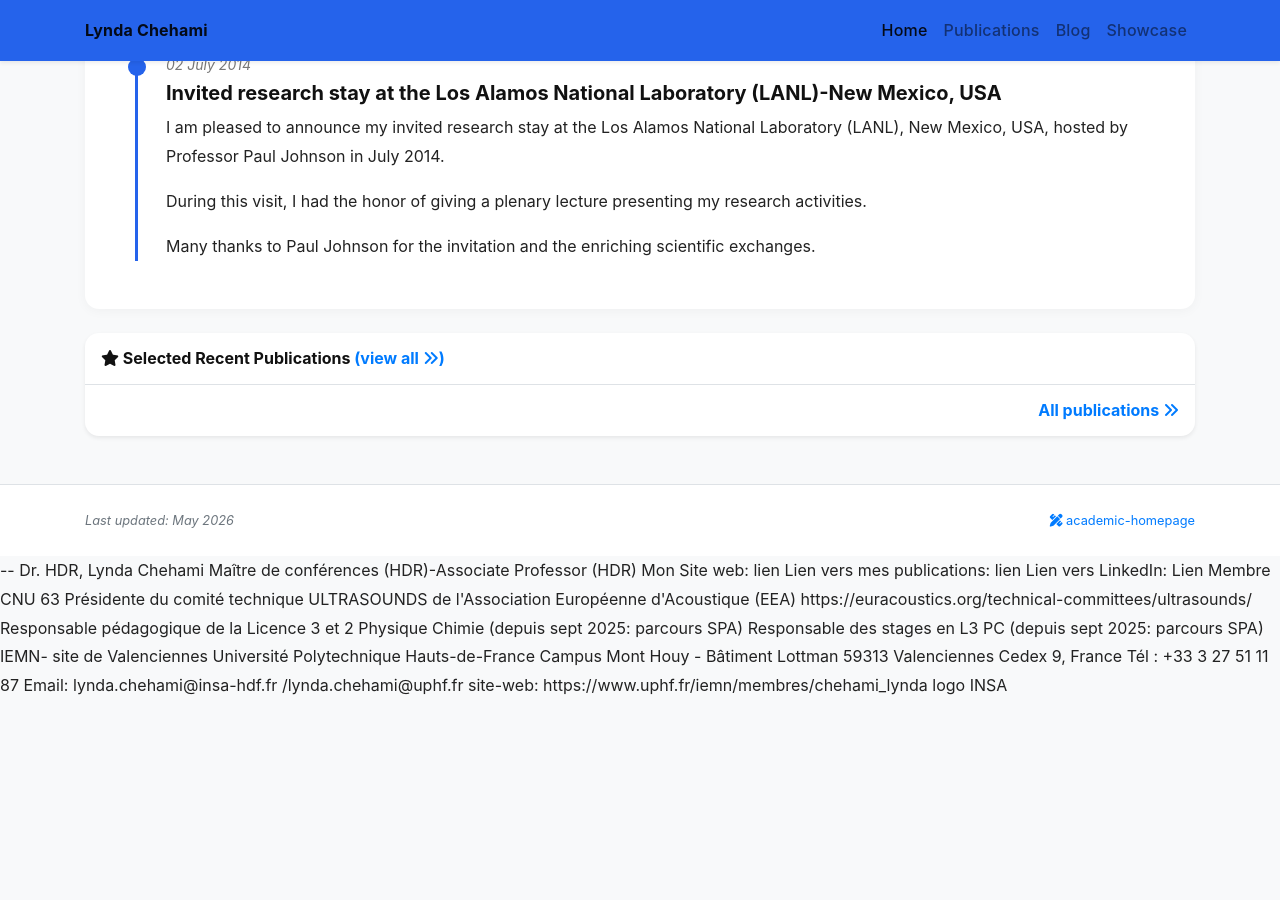
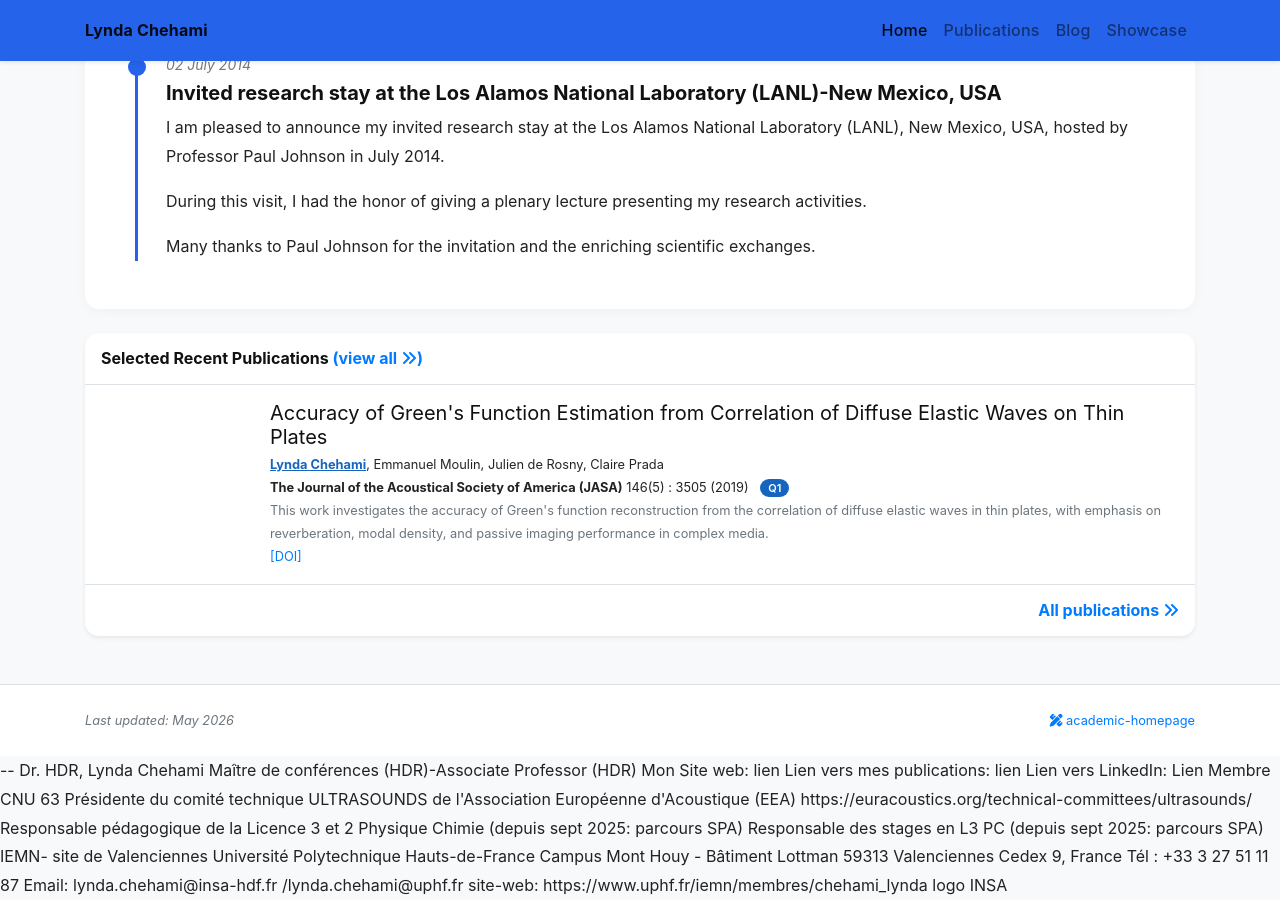
Before and after one commit to lchehami/lchehami.github.io, a Jekyll site: the page built from index.html, in a window 1280 px wide and 900 px high, scrolled down 3547 px. Built offline with Jekyll 4.4.1, drawn with Linux system fonts in a browser that asks for light colours; nearby versions of some CDN libraries; a style sheet for code colours, icons or effects is not loaded; before the commit the page ends 4247 px from its top, so only the background shows below that.

Commit message:
Update index.html

```diff
--- a/index.html
+++ b/index.html
@@ -109,7 +109,14 @@ navbar_title: Home
 {% endif %}
 
 {% if site.data.display.homepage.show_selected_publications %}
-  {% include widgets/publication_card.html %}
+
+  {% assign selected_publications = site.publications | where: "selected", true %}
+
+  {% include widgets/publication_card.html
+      publications=selected_publications
+      title="Selected Recent Publications"
+      limit=5 %}
+
 {% endif %}
 
 <style>
```
